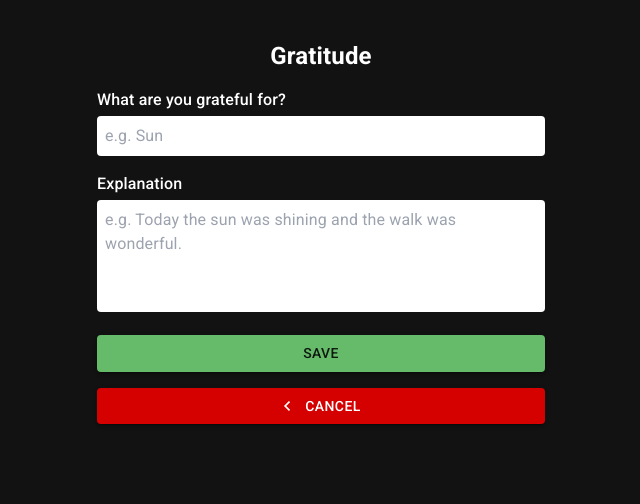
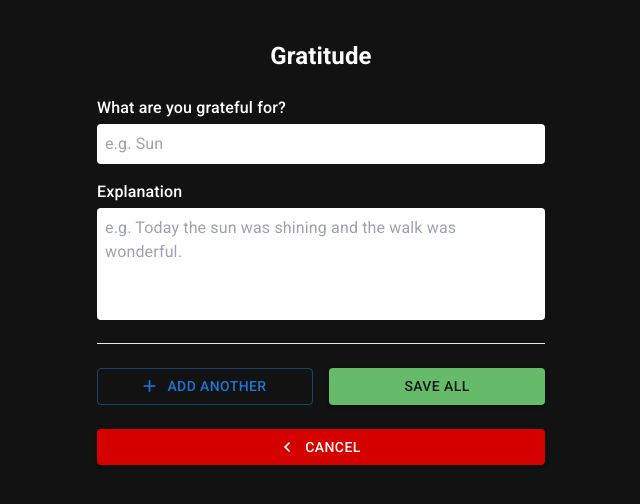
Before and after one commit to kubo550/moxie-gratitude-list, a React (Vite) app: page /gratitude in a window 1280 px wide. Shown: the top 504 px of the page, without its empty margins (319-959 px from the left). Built offline with nearby package versions, Linux system fonts and the light colour scheme.

Commit message:
Multi-entry gratitude support added

```diff
--- a/src/pages/Public/GratitudeForm.tsx
+++ b/src/pages/Public/GratitudeForm.tsx
@@ -1,63 +1,107 @@
 import { Button, Icon } from '@mui/material';
 import { Link } from 'react-router-dom';
+import { useForm, useFieldArray, SubmitHandler } from 'react-hook-form';
+import { LocalStorage } from '@/contexts/localStorage';
 
-import { useForm, SubmitHandler } from 'react-hook-form';
-import { LocalStorage } from '@/contexts/localStorage'; // dopasuj ścieżkę do swojej struktury
+type GratitudeItem = {
+  title: string;
+  explanation: string;
+};
 
 type GratitudeFormInputs = {
-  title: string;
-  explanation: string;
+  items: GratitudeItem[];
 };
 
 export default function GratitudeForm() {
   const {
     register,
     handleSubmit,
+    control,
     reset,
     formState: { errors }
-  } = useForm<GratitudeFormInputs>();
+  } = useForm<GratitudeFormInputs>({
+    defaultValues: {
+      items: [{ title: '', explanation: '' }]
+    }
+  });
+
+  const { fields, append, remove } = useFieldArray({
+    control,
+    name: 'items'
+  });
 
   const onSubmit: SubmitHandler<GratitudeFormInputs> = (data) => {
     const storage = LocalStorage.getInstance();
 
-    storage.pushArrayItem('gratitudeEntries', {
-      id: Date.now(),
-      ...data,
+    const newEntries = data.items.map((entry) => ({
+      id: Date.now() + Math.random(),
+      ...entry,
       createdAt: new Date().toISOString()
+    }));
+
+    newEntries.forEach((entry) => {
+      storage.pushArrayItem('gratitudeEntries', entry);
     });
 
-    console.log('Zapisano dane:', data);
-    reset();
+    console.log('Zapisano dane:', newEntries);
+    reset({ items: [{ title: '', explanation: '' }] });
+    window.location.href = '/review_and_gratitude';
   };
 
   return (
-    <form onSubmit={handleSubmit(onSubmit)} className="mx-auto mt-10 max-w-md space-y-4">
+    <form onSubmit={handleSubmit(onSubmit)} className="mx-auto mt-10 max-w-md space-y-6">
       <h2 className="text-center text-2xl font-semibold">Gratitude</h2>
 
+      {fields.map((field, index) => (
+        <div key={field.id} className="space-y-4 border-b pb-4">
           <div>
             <label className="mb-1 block font-medium">What are you grateful for?</label>
             <input
-          {...register('title', { required: 'This field is required' })}
+              {...register(`items.${index}.title`, { required: 'This field is required' })}
               type="text"
               placeholder="e.g. Sun"
               className="w-full rounded p-2 text-gray-800"
             />
-        {errors.title && <p className="mt-1 text-sm text-red-500">{errors.title.message}</p>}
+            {errors.items?.[index]?.title && (
+              <p className="mt-1 text-sm text-red-500">{errors.items[index]?.title?.message}</p>
+            )}
           </div>
 
           <div>
             <label className="mb-1 block font-medium">Explanation</label>
             <textarea
-          {...register('explanation', { required: 'This field is required' })}
+              {...register(`items.${index}.explanation`, { required: 'This field is required' })}
               placeholder="e.g. Today the sun was shining and the walk was wonderful."
               className="h-28 w-full resize-none rounded p-2 text-gray-800"
             />
-        {errors.explanation && <p className="mt-1 text-sm text-red-500">{errors.explanation.message}</p>}
+            {errors.items?.[index]?.explanation && (
+              <p className="mt-1 text-sm text-red-500">{errors.items[index]?.explanation?.message}</p>
+            )}
           </div>
 
+          {fields.length > 1 && (
+            <Button variant="outlined" color="error" onClick={() => remove(index)} startIcon={<Icon>delete</Icon>}>
+              Remove
+            </Button>
+          )}
+        </div>
+      ))}
+
+      <div className="flex justify-between gap-4">
+        <Button
+          variant="outlined"
+          onClick={() => append({ title: '', explanation: '' })}
+          startIcon={<Icon>add</Icon>}
+          fullWidth
+        >
+          Add Another
+        </Button>
+
         <Button type="submit" variant="contained" color="success" fullWidth>
-        Save
+          Save All
         </Button>
+      </div>
+
       <Button
         component={Link}
         to="/review_and_gratitude"
```
Lines whose indentation alone changed are shown as unchanged.
